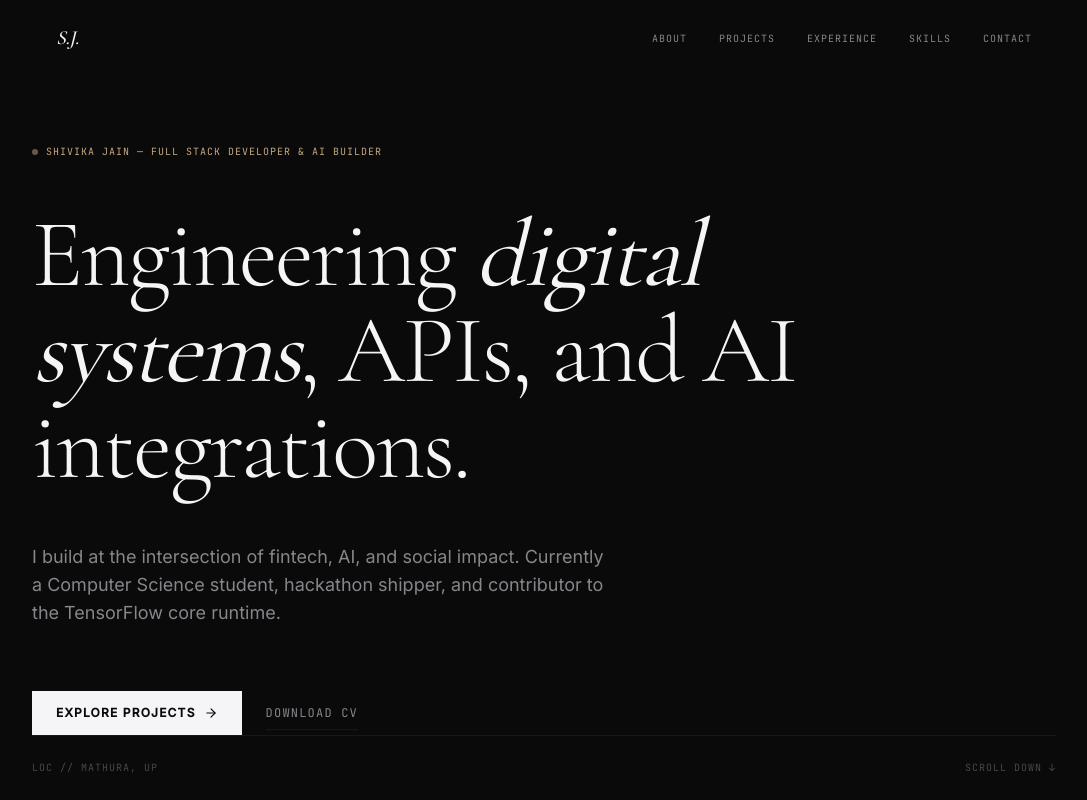
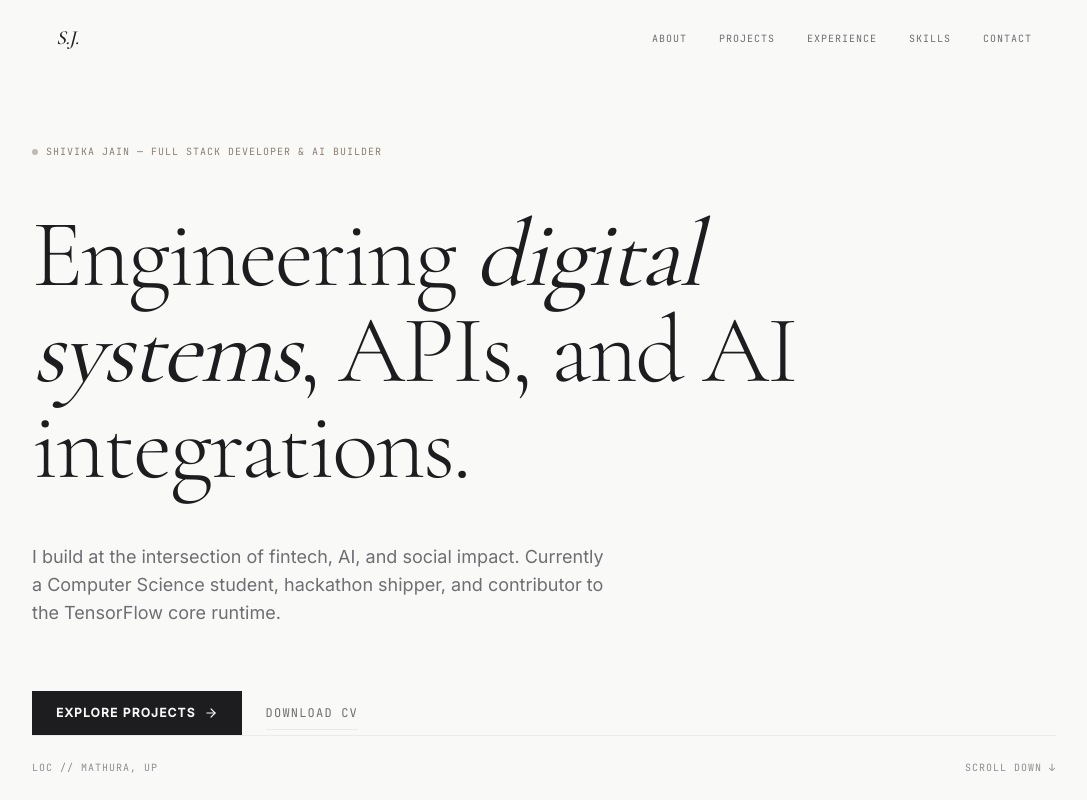
Before and after one commit to SHIVIKA330/Portfolio, a Next.js app: page / in a window 1280 px wide. Shown: the top 800 px of the page, without its empty margins (96-1183 px from the left). Built offline with nearby package versions, Linux system fonts and the light colour scheme.

Commit message:
style: redesign color theme to be light, minimal, and professional

```diff
--- a/app/globals.css
+++ b/app/globals.css
@@ -8,14 +8,14 @@ html {
 }
 
 body {
-  color: #F5F5F7;
-  background-color: #0A0A0B;
+  color: #1D1D1F;
+  background-color: #F9F9F8;
 }
 
 /* Selection */
 ::selection {
-  background: rgba(197, 168, 128, 0.25);
-  color: #F5F5F7;
+  background: rgba(140, 126, 108, 0.15);
+  color: #1D1D1F;
 }
 
 /* Scrollbar */
@@ -24,12 +24,12 @@ body {
   height: 6px;
 }
 ::-webkit-scrollbar-track {
-  background: #0A0A0B;
+  background: #F9F9F8;
 }
 ::-webkit-scrollbar-thumb {
-  background: #1A1A1D;
+  background: #E5E5E5;
   border-radius: 3px;
 }
 ::-webkit-scrollbar-thumb:hover {
-  background: #2A2A2D;
+  background: #D1D1D6;
 }
--- a/tailwind.config.ts
+++ b/tailwind.config.ts
@@ -9,15 +9,15 @@ const config: Config = {
   theme: {
     extend: {
       colors: {
-        'bg-base':     '#0A0A0B',
-        'bg-surface':  '#111113',
-        'bg-elevated': '#1A1A1D',
-        'accent':      '#C5A880',
-        'text-primary': '#F5F5F7',
-        'text-muted':  '#86868B',
-        'text-faint':  '#48484A',
-        'border':      'rgba(255,255,255,0.06)',
-        'border-hover':'rgba(255,255,255,0.12)',
+        'bg-base':     '#F9F9F8',
+        'bg-surface':  '#FFFFFF',
+        'bg-elevated': '#F1F1F0',
+        'accent':      '#8C7E6C',
+        'text-primary': '#1D1D1F',
+        'text-muted':  '#6E6E73',
+        'text-faint':  '#8E8E93',
+        'border':      'rgba(0,0,0,0.06)',
+        'border-hover':'rgba(0,0,0,0.12)',
       },
       fontFamily: {
         sans:    ['var(--font-inter)', 'system-ui', 'sans-serif'],
```
